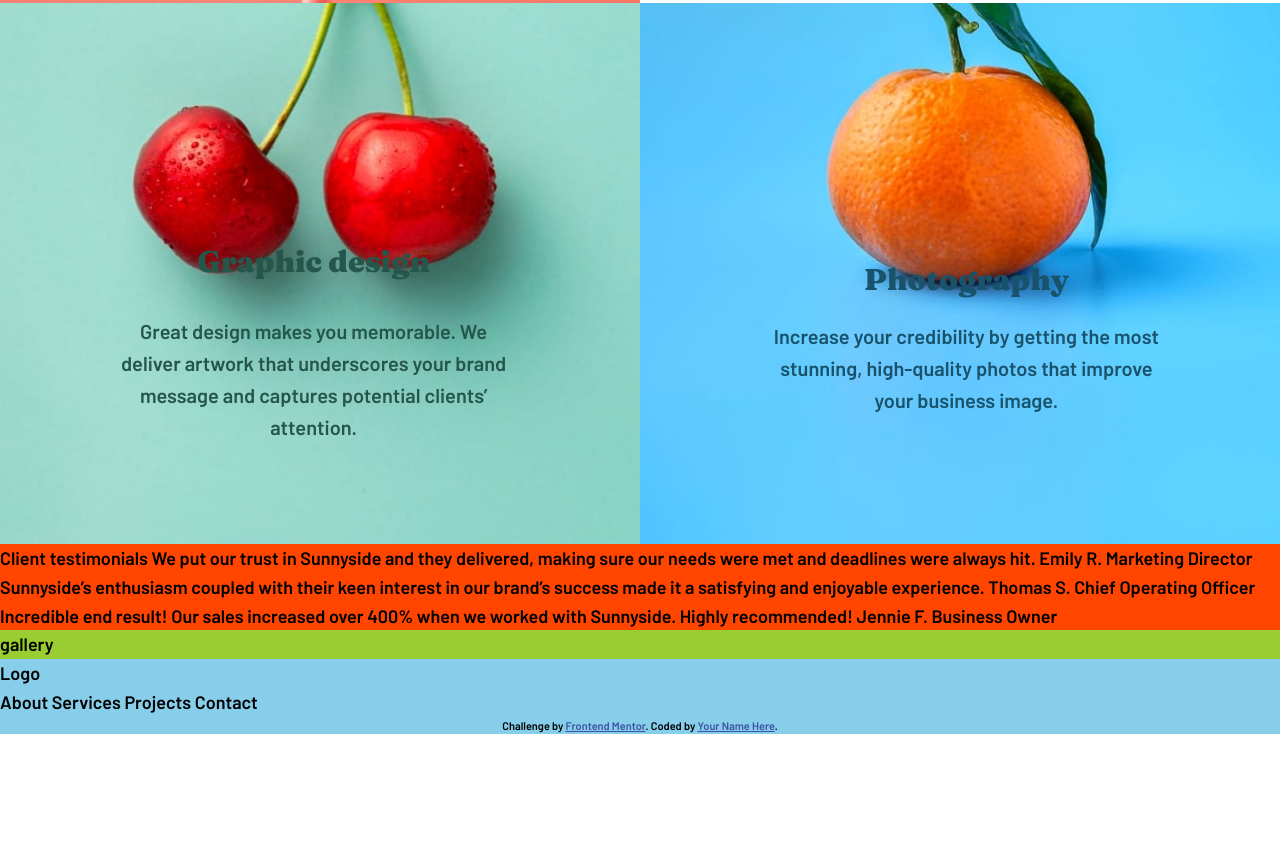
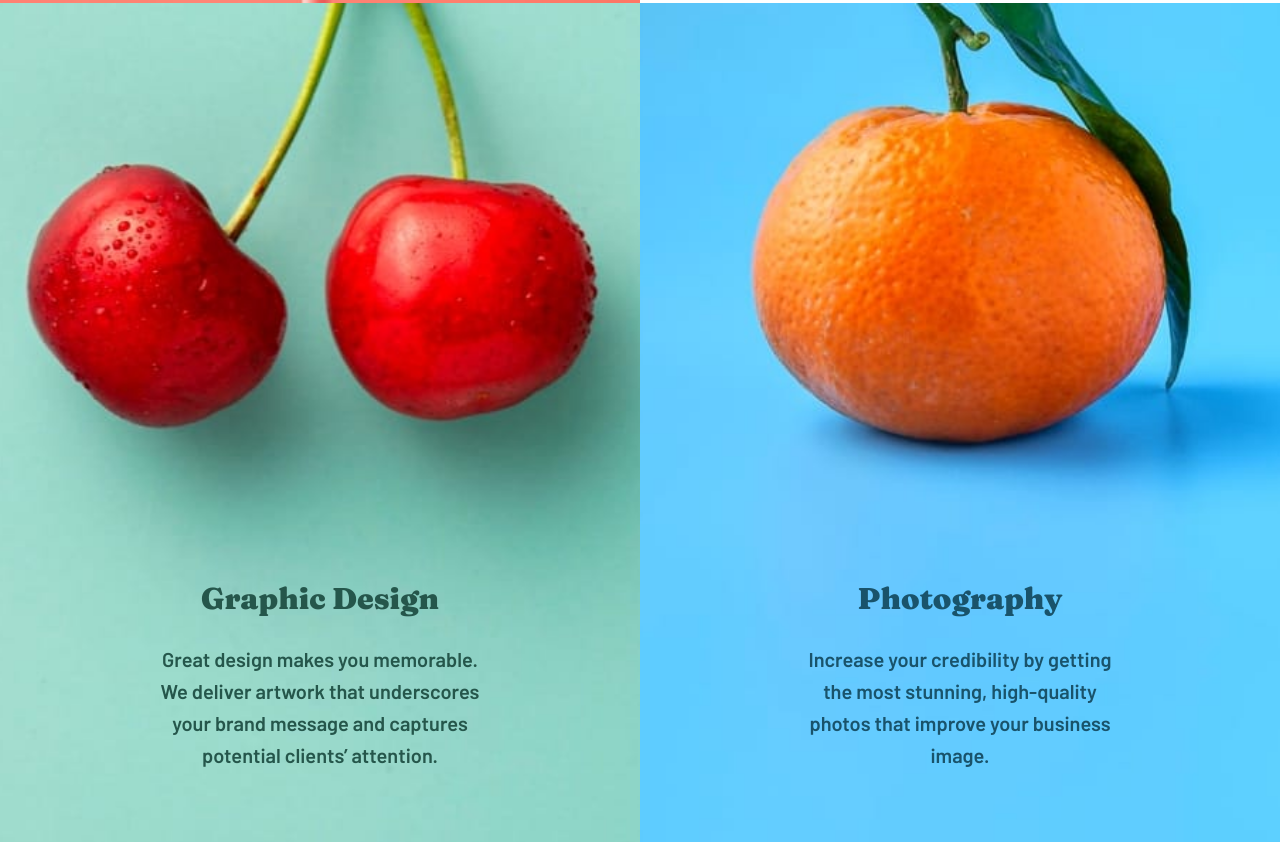
Before and after one commit to bengera/sunnyside, a website: page index.html in a window 1280 px wide. Shown: the part 1955-2797 px from the top of the page. Before the commit the page ends 2689 px from the top, so only its background shows below. Drawn offline with Linux system fonts and the light colour scheme.

Commit message:
row-4-finish

```diff
--- a/index.html
+++ b/index.html
@@ -52,7 +52,8 @@
 
 
       <h1 class="header__title">we are creatives</h1>
-      <div class="header__arrow-down"><img src="images/icon-arrow-down.svg" alt="arrow-down" class="header__arrow-down"></div>
+      <div class="header__arrow-down"><img src="images/icon-arrow-down.svg" alt="arrow-down" class="header__arrow-down">
+      </div>
     </header>
 
     <main>
@@ -66,8 +67,10 @@
             Engage your clients through compelling visuals that do most of the marketing for you.
           </p>
           <a href="#" class="row-2__cta">Learn more</a>
-      </div> <!--content left side end-->
-       <div class="row-2__image-container"><img src="images/desktop/image-transform.jpg" alt="transform-img" class="row-2__img"></div>
+        </div>
+        <!--content left side end-->
+        <div class="row-2__image-container"><img src="images/desktop/image-transform.jpg" alt="transform-img"
+            class="row-2__img"></div>
       </section>
 
 
@@ -75,16 +78,43 @@
         <div class="row-3__content">
           <h2 class="row-3__heading">Stand out to the right audience</h2>
           <p class="row-3__paragraph">
-          Using a collaborative formula of designers, researchers, photographers, videographers, and copywriters, we’ll
+            Using a collaborative formula of designers, researchers, photographers, videographers, and copywriters,
+            we’ll
             build
             and extend your brand in digital places.
           </p>
           <div class="row-3__cta">Learn more</div>
-      </div> <!--content left side end-->
-      <div class="row-3__image-container"><img src="images/desktop/image-stand-out.jpg" alt="transform-img" class="row-3__img"></div>
+        </div>
+        <!--content left side end-->
+        <div class="row-3__image-container"><img src="images/desktop/image-stand-out.jpg" alt="transform-img"
+            class="row-3__img"></div>
       </section>
 
-      <section class="row-4-left">
+      <section class="row-4">
+        <div class="left-section">
+          <div class="left-section__content">
+            <h3 class="left-section__heading">Graphic Design</h3>
+            <p class="left-section__paragraph-left">
+              Great design makes you memorable. We deliver artwork that underscores your brand message and captures
+              potential
+              clients’ attention.
+            </p>
+          </div>
+        </div> <!--left section end-->
+
+
+        <div class="right-section">
+          <div class="right-section__content">
+            <h3 class="right-section__heading">Photography</h3>
+            <p class="right-section__paragraph-right">
+              Increase your credibility by getting the most stunning, high-quality photos that improve your business image.
+            </p>
+          </div>
+        </div> <!--right section end-->
+
+      </section>
+
+      <!-- <section class="row-4-left">
 
         <div class="row-4-left__content-left">
         <h3 class="row-4-left__fruit-heading">Graphic design</h3><br>
@@ -93,14 +123,13 @@
       </div>
         <div class="row-4-left__image-container"><img src="images/desktop/image-graphic-design.jpg" alt="transform-img" class="row-4-left__img-cherry"></div>
 
+         -->
 
-        <!--RIGHT SIDE-->
-        <div class="row-4-right__image-container"><img src="images/desktop/image-photography.jpg" alt="transform-img" class="row-4-left__img-cherry"></div>
+      <!-- <div class="row-4-right__image-container"><img src="images/desktop/image-photography.jpg" alt="transform-img" class="row-4-left__img-cherry"></div>
         <div class="row-4-right__content-right">
         <h3 class="row-4-right__fruit-heading-right">Photography</h3>
-       <div class="row-4-right__paragraph-right">Increase your credibility by getting the most stunning, high-quality photos that improve your business image.</div>
-      </div> <!--content right end-->
-      </section>
+       <div class="row-4-right__paragraph-right"></div>
+      </div>  -->
 
 
       <!--
--- a/sass/_base.scss
+++ b/sass/_base.scss
@@ -107,7 +107,7 @@ main {
         align-items: flex-start;
         justify-content: center;
         width: 60%;
-        margin: 0 auto 10rem auto;
+        margin: 5rem auto 5rem auto;
 
 
     }
@@ -195,7 +195,7 @@ main {
         align-items: flex-start;
         justify-content: center;
         width: 60%;
-        margin: 0 auto 10rem auto;
+        margin: 5rem auto 5rem auto;
     }
 
     &__heading {
@@ -259,91 +259,73 @@ main {
     opacity: 1;
 }
 
+.row-4 {
+
+    display: grid;
+    grid-template-columns: repeat(2, 1fr);
+
+
+}
+
+.left-section {
+    background: url('../images/desktop/image-graphic-design.jpg');
+}
+
+.right-section {
+    background: url('../images/desktop/image-photography.jpg');
+}
+
+.left-section__heading {
+    color: $color-dark-desaturated-cyan;
+}
+
+.right-section__heading {
+    color: $color-dark-blue;
+}
+
+.right-section {
+    background: url('../images/desktop/image-photography.jpg');
+}
+
+.left-section,.right-section {
+    display: flex;
+    flex-direction: column;
+    width: 100%;
+    // border: 1px solid black;
+    align-items: center;
+    background-position: center;
+    background-repeat: no-repeat;
+    background-size: cover;
+    position: relative;
+
+
+    height: 85rem;
 
 
 
+    &__content {
+        width: 50%;
+        // border: 1px solid red;
+        position: absolute;
+        bottom: 10%;
+        top: 65%;
+        text-align: center;
 
-
-
-
-
-
-.row-4-left {
-    background-color: $color-dark-moderate-cyan;
-    display: grid;
-    grid-template-columns: repeat(2, 1fr);
-    grid-template-rows: 1fr;
-    position: relative;
-
-
-
-
-    &__img-cherry,
-    &__img-orange {
-        height: 100%;
-        width: 100%;
-        object-fit: cover;
-        background-position: center;
-        background-repeat: no-repeat;
-    }
-
-    &__content-left {
-
-        position: absolute;
-        padding: 2rem;
-        width: 35%;
-        // border: 2px solid black;
-        bottom: 15%;
-        left: 7%;
-        text-align: center;
-        margin-left: auto;
 
     }
 
-
-
-    &__fruit-heading {
+    &__heading {
         font-size: 3rem;
         letter-spacing: 0em;
         font-weight: 800;
         font-family: $font-fraunces;
-        color: $color-dark-desaturated-cyan;
-
+        line-height: 88px;
 
     }
 
-    &__paragraph {
+    &__paragraph-left {
         font-size: 2rem;
         color: $color-dark-desaturated-cyan;
-
-
-    }
-
-
-}
-
-.row-4-right {
-
-    &__content-right {
-        position: absolute;
-        padding: 2rem;
-        width: 35%;
-        // border: 2px solid black;
-        bottom: 20%;
-        right: 7%;
-        text-align: center;
-        margin-left: auto;
-    }
-
-    &__fruit-heading-right {
-
-        font-size: 3rem;
-        letter-spacing: 0em;
-        font-weight: 800;
-        font-family: $font-fraunces;
-        color: $color-dark-blue;
-        line-height: 8rem;
-
 
 
     }
@@ -354,7 +336,111 @@ main {
 
 
     }
+
+    &__image-container {}
+
+
 }
+
+
+
+
+
+
+
+
+
+
+
+
+
+// .row-4-left {
+//     background-color: $color-dark-moderate-cyan;
+//     display: grid;
+//     grid-template-columns: repeat(2, 1fr);
+//     grid-template-rows: 1fr;
+//     position: relative;
+
+
+
+
+//     &__img-cherry,
+//     &__img-orange {
+//         height: 100%;
+//         width: 100%;
+//         object-fit: cover;
+//         background-position: center;
+//         background-repeat: no-repeat;
+//     }
+
+//     &__content-left {
+
+//         position: absolute;
+//         padding: 2rem;
+//         width: 35%;
+//         // border: 2px solid black;
+//         bottom: 15%;
+//         left: 7%;
+//         text-align: center;
+//         margin-left: auto;
+
+//     }
+
+
+
+//     &__fruit-heading {
+//         font-size: 3rem;
+//         letter-spacing: 0em;
+//         font-weight: 800;
+//         font-family: $font-fraunces;
+//         color: $color-dark-desaturated-cyan;
+
+
+//     }
+
+//     &__paragraph {
+//         font-size: 2rem;
+//         color: $color-dark-desaturated-cyan;
+
+
+//     }
+
+
+// }
+
+// .row-4-right {
+
+//     &__content-right {
+//         position: absolute;
+//         padding: 2rem;
+//         width: 35%;
+//         // border: 2px solid black;
+//         bottom: 20%;
+//         right: 7%;
+//         text-align: center;
+//         margin-left: auto;
+//     }
+
+//     &__fruit-heading-right {
+
+//         font-size: 3rem;
+//         letter-spacing: 0em;
+//         font-weight: 800;
+//         font-family: $font-fraunces;
+//         color: $color-dark-blue;
+//         line-height: 8rem;
+
+
+
+//     }
+
+//     &__paragraph-right {
+//         font-size: 2rem;
+//         color: $color-dark-blue;
+
+
+//     }
+// }
 
 
 
```
Also changed, not shown: css/style.css. Lines whose indentation alone changed are shown as unchanged.
